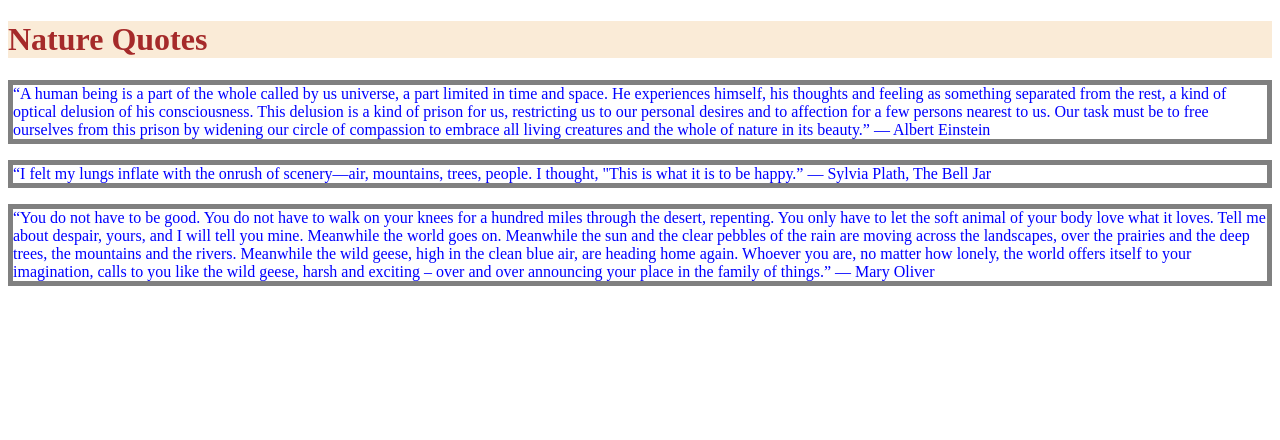
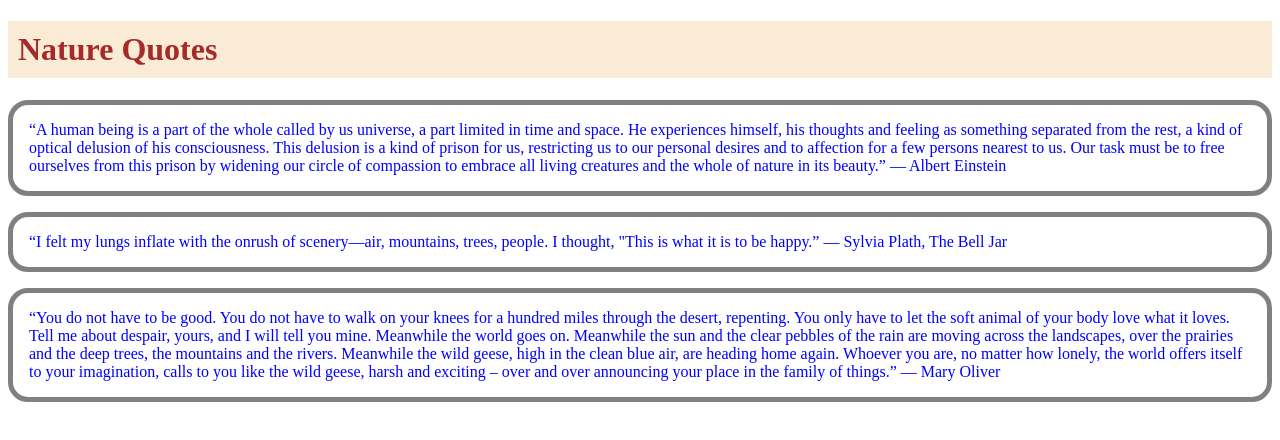
Before and after one commit to rockys1/pretty3, a plain HTML site: page index.html in a window 1280 px wide. Drawn offline with Linux system fonts and the light colour scheme.

Commit message:
added style

```diff
--- a/style.css
+++ b/style.css
@@ -1,8 +1,12 @@
 h1{
     color: brown;
     background-color: antiquewhite;
+    padding: 10px;
+    background-position: 20px;
 }
 p{
     color: blue;
     border: 5px solid gray;
+    padding: 16px;
+    border-radius: 20px;
 }
```
